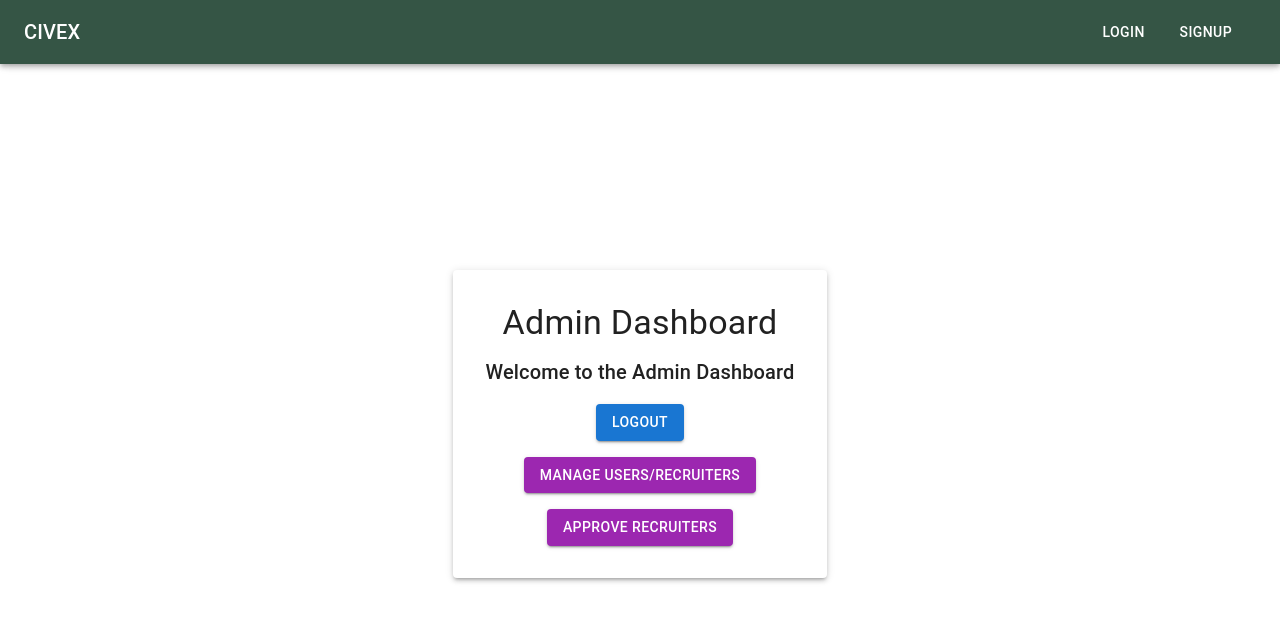
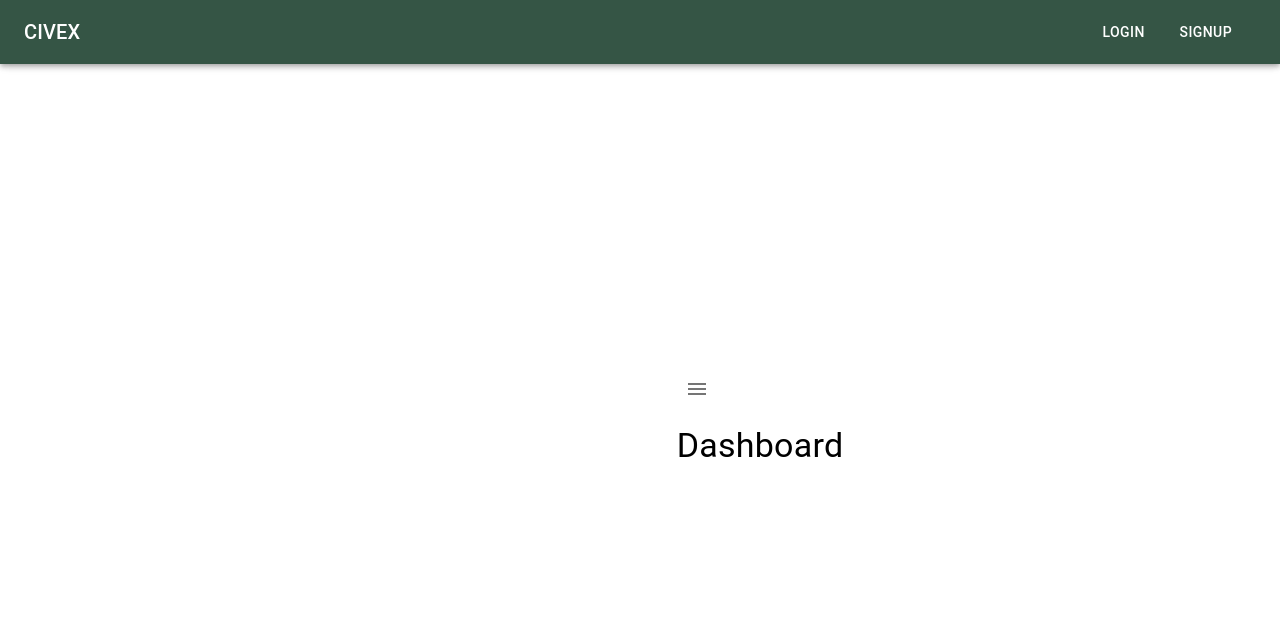
Before and after one commit to Meenakshy5/CIVEX_Project, a React (Vite) app in the folder Frontend/: page /admin-dashboard in a window 1280 px wide. Shown: the top 622 px of the page. Built offline with nearby package versions, Linux system fonts and the light colour scheme.

Commit message:
admin dashboard added

```diff
--- a/Frontend/src/App.jsx
+++ b/Frontend/src/App.jsx
@@ -1,4 +1,4 @@
-import { Grid } from "@mui/material";
+import { Grid2 } from "@mui/material";
 import React, { createContext, useState , useEffect} from "react";
 
 import { ThemeProvider, createTheme } from '@mui/material/styles';
@@ -43,11 +43,11 @@ function App() {
     <ThemeProvider theme={theme}>
       <BrowserRouter>
         <SetPopupContext.Provider value={setPopup}>
-          <Grid container direction="column">
-            <Grid item xs>
+          <Grid2 container direction="column">
+            <Grid2 item xs>
               <Navbar />
-            </Grid>
-            <Grid
+            </Grid2>
+            <Grid2
               item
               sx={{
                 display: "flex",
@@ -81,8 +81,8 @@ function App() {
                 <Route path="/admin-dashboard" element={<AdminDashboard />}/>
                 <Route path="*" element={<ErrorPage />} />
               </Routes>
-            </Grid>
-          </Grid>
+            </Grid2>
+          </Grid2>
           <MessagePopup
             open={popup.open}
             setOpen={(status) =>
--- a/Frontend/src/component/Navbar.jsx
+++ b/Frontend/src/component/Navbar.jsx
@@ -3,7 +3,6 @@ import {
   Toolbar,
   Typography,
   Button,
-  Grid
 } from "@mui/material"; // Removed extra space
 import { useNavigate } from "react-router-dom"; // Updated useHistory to useNavigate
 import { styled } from '@mui/system'; // Import styled for MUI v5
@@ -35,7 +34,12 @@ const Navbar = () => {
           CIVEX
         </Typography>
         {isAuth() ? (
-          userType() === "recruiter" ? (
+          userType() === "admin" ? (
+            // Show only the Logout button for admin users
+            <StyledButton color="inherit" onClick={() => handleClick("/logout")}>
+              Logout
+            </StyledButton>
+          ) :userType() === "recruiter" ? (
             <>
               <StyledButton color="inherit" onClick={() => handleClick("/home")}>
                 ALL JOBS
--- a/Frontend/src/component/admin/AdminDashboard.jsx
+++ b/Frontend/src/component/admin/AdminDashboard.jsx
@@ -1,69 +1,187 @@
-import { useEffect, useState } from "react";
-import { Box, Button, Typography, Paper } from "@mui/material";
-import { Navigate } from "react-router-dom";
+import { useState, useEffect } from "react";
+import {
+  Box,
+  Button,
+  Typography,
+  Paper,
+  Drawer,
+  List,
+  ListItem,
+  ListItemText,
+  IconButton,
+  Avatar,
+  Table,
+  TableBody,
+  TableCell,
+  TableHead,
+  TableRow,
+} from "@mui/material";
+import MenuIcon from "@mui/icons-material/Menu";
+import PersonIcon from "@mui/icons-material/Person";
+import DeleteIcon from "@mui/icons-material/Delete";
+import CheckCircleIcon from "@mui/icons-material/CheckCircle";
 import axios from "axios";
+import apiList from "../../lib/apiList";
 
 const AdminDashboard = () => {
-  const [isLoggedin, setIsLoggedin] = useState(false);
+  const [isSidebarOpen, setIsSidebarOpen] = useState(false);
+  const [activeSection, setActiveSection] = useState("Dashboard");
+  const [recruiters, setRecruiters] = useState([]);
+  const adminName = localStorage.getItem("adminName") || "Admin"; // Fetch admin name from localStorage
+  const token = localStorage.getItem("token");
 
+  // Toggle sidebar
+  const toggleSidebar = () => setIsSidebarOpen(!isSidebarOpen);
+
+  // Fetch recruiters from the database
   useEffect(() => {
-    const token = localStorage.getItem("token");
-    if (!token) {
-      // Redirect to login if the token is not present
-      setIsLoggedin(false);
-    } else {
-      setIsLoggedin(true);
+    if (activeSection === "Manage Recruiters") {
+      // console.log('inside manage recruiters',activeSection);
+      axios
+        .get(apiList.recruiters, { headers: { Authorization: `Bearer ${token}` } })
+        .then((res) => {
+          console.log(res.data); // Log the actual data
+          setRecruiters(res.data);
+        })
+        .catch((err) => console.error(err));
     }
-  }, []);
-console.log('setIsLoggedin',setIsLoggedin);
+  }, [activeSection, token]);
 
-  // if (!isLoggedin) {
-  //   return <Navigate to="/login" />;
-  // }
+  // Approve recruiter
+  const approveRecruiter = (id) => {
+    axios
+      .put(apiList.approveRecruiter(id), null, { headers: { Authorization: `Bearer ${token}` } })
+      .then(() => {
+        setRecruiters((prev) =>
+          prev.map((rec) => (rec.id === id ? { ...rec, status: "approved" } : rec))
+        );
+        fetchRecruiters();
+      })
+      .catch((err) => console.error(err));
+  };
 
+
+  // Delete recruiter
+  const deleteRecruiter = (id) => {
+    const isConfirmed = window.confirm("Are you sure you want to delete this recruiter?");
+    if (isConfirmed) {
+      axios
+        .delete(apiList.deleteRecruiter(id), { headers: { Authorization: `Bearer ${token}` } })
+        .then(() => {
+          // After deletion, refresh the recruiters list
+          fetchRecruiters();
+        })
+        .catch((err) => console.error(err));
+    }
+  };
+
+  // Logout
   const handleLogout = () => {
     localStorage.removeItem("token");
-    localStorage.removeItem("type");
-    setIsLoggedin(false);
+    localStorage.removeItem("adminName");
+    window.location.reload(); // Refresh the page to redirect to login
   };
 
   return (
-    <Paper elevation={3} sx={{ padding: 4 }}>
-      <Box display="flex" flexDirection="column" alignItems="center">
-        <Typography variant="h4" component="h1" gutterBottom>
-          Admin Dashboard
+    <Box display="flex">
+      {/* Sidebar */}
+      <Drawer
+        variant="persistent"
+        open={isSidebarOpen}
+        sx={{ width: 240, flexShrink: 0 }}
+        anchor="left"
+      >
+        <Box
+          sx={{
+            width: 240,
+            padding: 2,
+            backgroundColor: "#f4f4f4",
+            height: "100%",
+          }}
+        >
+          <Box display="flex" alignItems="center" marginBottom={4}>
+            <Avatar sx={{ marginRight: 2 }}>
+              <PersonIcon />
+            </Avatar>
+            <Typography variant="h6">{adminName}</Typography>
+          </Box>
+          <List>
+            <ListItem button onClick={() => setActiveSection("Dashboard")}>
+              <ListItemText primary="Dashboard" />
+            </ListItem>
+            <ListItem button onClick={() => setActiveSection("Manage Recruiters")}>
+              <ListItemText primary="Manage Recruiters" />
+            </ListItem>
+            <ListItem button onClick={handleLogout}>
+              <ListItemText primary="Logout" />
+            </ListItem>
+          </List>
+        </Box>
+      </Drawer>
+
+      {/* Main Content */}
+      <Box flexGrow={1} padding={3}>
+        <IconButton onClick={toggleSidebar} sx={{ marginBottom: 2 }}>
+          <MenuIcon />
+        </IconButton>
+        <Typography variant="h4" gutterBottom>
+          {activeSection}
         </Typography>
-        <Typography variant="h6">Welcome to the Admin Dashboard</Typography>
+
+        {/* Manage Recruiters Section */}
+        {activeSection === "Manage Recruiters" && (
+          <Paper elevation={3} sx={{ padding: 2 }}>
+            <Table>
+              <TableHead>
+                <TableRow>
+                  <TableCell>Name</TableCell>
+                  <TableCell>Contact Number</TableCell>
+                  <TableCell>Bio</TableCell>
+                  <TableCell>Status</TableCell>
+                  <TableCell>Actions</TableCell>
+                </TableRow>
+              </TableHead>
+              <TableBody>
+              {Array.isArray(recruiters) && recruiters.length > 0 ? (
+              recruiters.map((recruiter) => (
+              <TableRow key={recruiter._id}>
+              <TableCell>{recruiter.name}</TableCell>
+              <TableCell>{recruiter.contactNumber || "N/A"}</TableCell>
+              <TableCell>{recruiter.bio || "N/A"}</TableCell>
+              <TableCell>{recruiter.status}</TableCell>
+              <TableCell>
+                {console.log(recruiter)}
+            {recruiter.status === "pending" && (
+                <Button
+                startIcon={<CheckCircleIcon />}
+                color="success"
+                onClick={() => approveRecruiter(recruiter._id )}
+                >
+                Approve
+                </Button>
+            )}
         <Button
-          variant="contained"
-          color="primary"
-          sx={{ marginTop: 2 }}
-          onClick={handleLogout}
+          startIcon={<DeleteIcon />}
+          color="error"
+          onClick={() => deleteRecruiter(recruiter._id)}
         >
-          Logout
+          Delete
         </Button>
-        <Box>
-          <Button
-            variant="contained"
-            color="secondary"
-            sx={{ marginTop: 2 }}
-            onClick={() => alert("Manage Users/Recruiters")}
-          >
-            Manage Users/Recruiters
-          </Button>
-        </Box>
-        <Box>
-          <Button
-            variant="contained"
-            color="secondary"
-            sx={{ marginTop: 2 }}
-            onClick={() => alert("Approve/Reject Recruiters")}
-          >
-            Approve Recruiters
-          </Button>
-        </Box>
+      </TableCell>
+    </TableRow>
+  ))
+) : (
+  <TableRow>
+    <TableCell colSpan={5}>No recruiters found.</TableCell>
+  </TableRow>
+)}
+
+              </TableBody>
+            </Table>
+          </Paper>
+        )}
       </Box>
-    </Paper>
+    </Box>
   );
 };
 
--- a/Frontend/src/lib/apiList.jsx
+++ b/Frontend/src/lib/apiList.jsx
@@ -11,6 +11,9 @@ const apiList = {
   rating: `${server}/api/rating`,
   user: `${server}/api/user`,
   applicants: `${server}/api/applicants`,
+  recruiters:`${server}/admin/recruiterinfos`,
+  approveRecruiter:(id) => `${server}/admin/recruiterinfos/${id}`,
+  deleteRecruiter:(id) => `${server}/admin/recruiterinfos/${id}`,
 
 };
 
```
Also changed, not shown: 2 other files (tests, documents, lock files or other folders).
